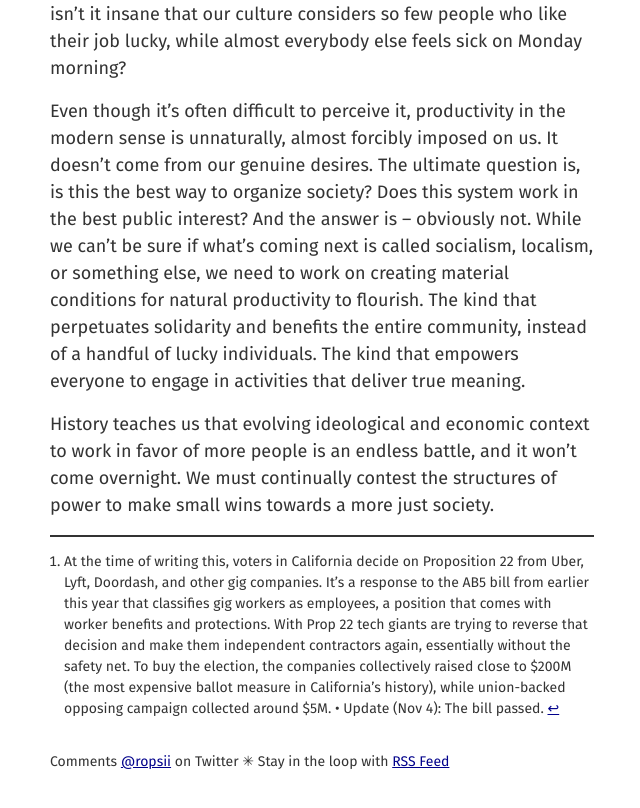
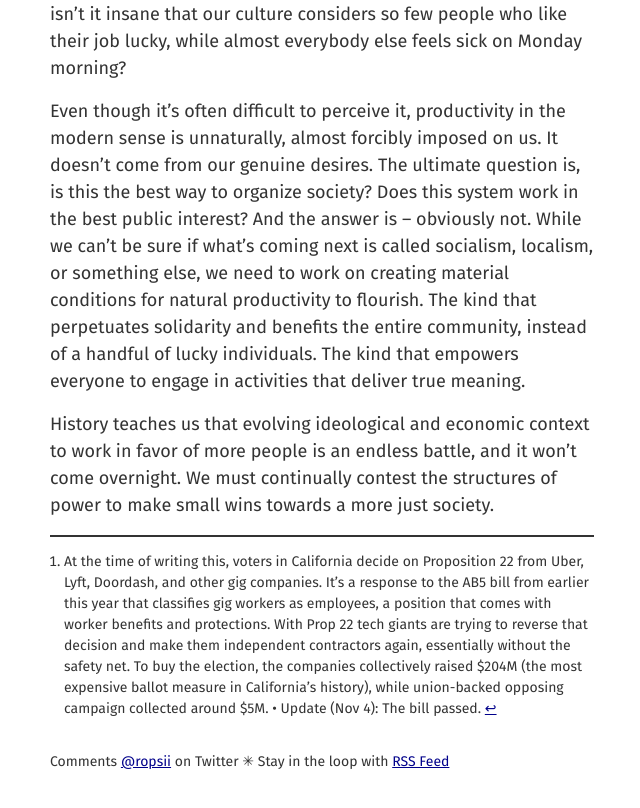
Before and after one commit to ropsii/ropsii.github.io, a Jekyll site: the page built from _posts/2020-11-01-productivity.markdown, in a window 1280 px wide and 900 px high, scrolled down 4271 px. Shown: the top 808 px of the window, without its empty margins (318-958 px from the left). Built offline with Jekyll 4.4.1, drawn with Linux system fonts in a browser that asks for light colours.

Commit message:
Update words

```diff
--- a/_posts/2020-11-01-productivity.markdown
+++ b/_posts/2020-11-01-productivity.markdown
@@ -53,4 +53,4 @@ Even though it’s often difficult to perceive it, productivity in the modern se
 
 History teaches us that evolving ideological and economic context to work in favor of more people is an endless battle, and it won’t come overnight. We must continually contest the structures of power to make small wins towards a more just society.
 
-[^1]: At the time of writing this, voters in California decide on Proposition 22 from Uber, Lyft, Doordash, and other gig companies. It’s a response to the AB5 bill from earlier this year that classifies gig workers as employees, a position that comes with worker benefits and protections. With Prop 22 tech giants are trying to reverse that decision and make them independent contractors again, essentially without the safety net. To buy the election, the companies collectively raised close to $200M (the most expensive ballot measure in California’s history), while union-backed opposing campaign collected around $5M. • Update (Nov 4): The bill passed.
+[^1]: At the time of writing this, voters in California decide on Proposition 22 from Uber, Lyft, Doordash, and other gig companies. It’s a response to the AB5 bill from earlier this year that classifies gig workers as employees, a position that comes with worker benefits and protections. With Prop 22 tech giants are trying to reverse that decision and make them independent contractors again, essentially without the safety net. To buy the election, the companies collectively raised $204M (the most expensive ballot measure in California’s history), while union-backed opposing campaign collected around $5M. • Update (Nov 4): The bill passed.
```
